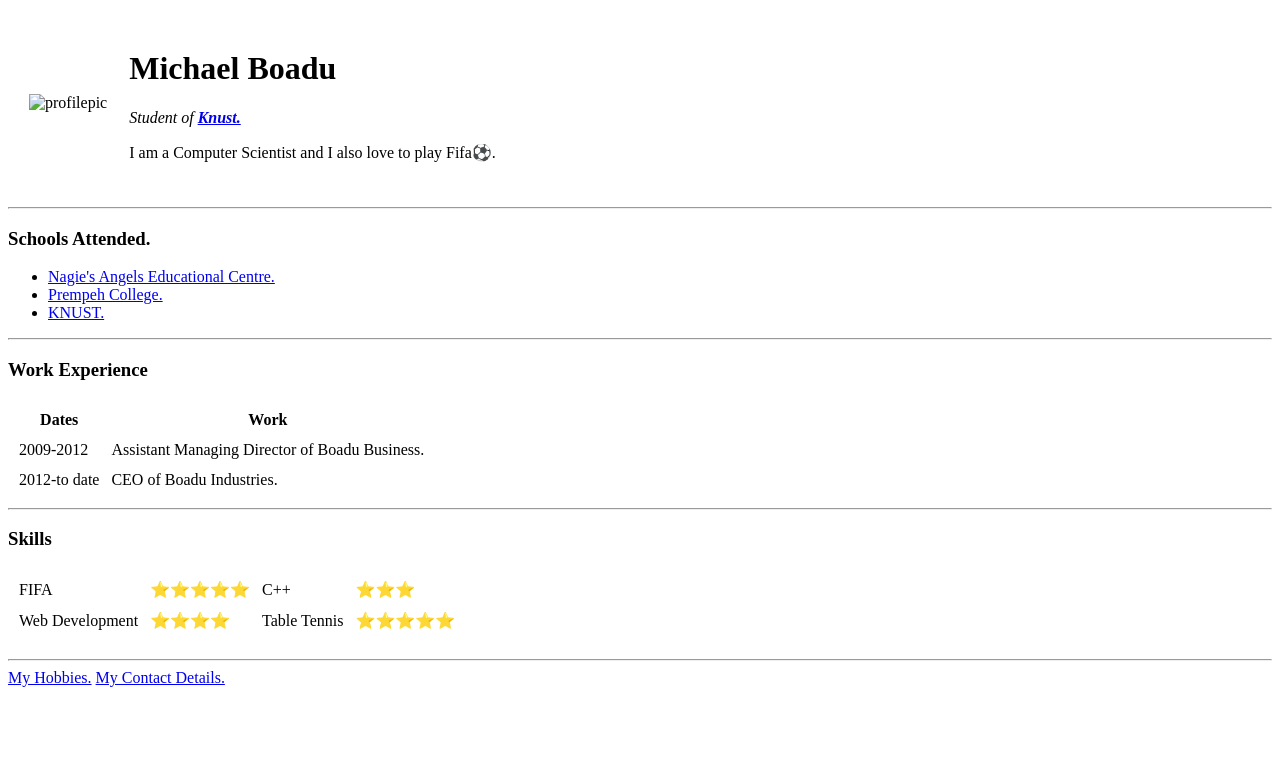
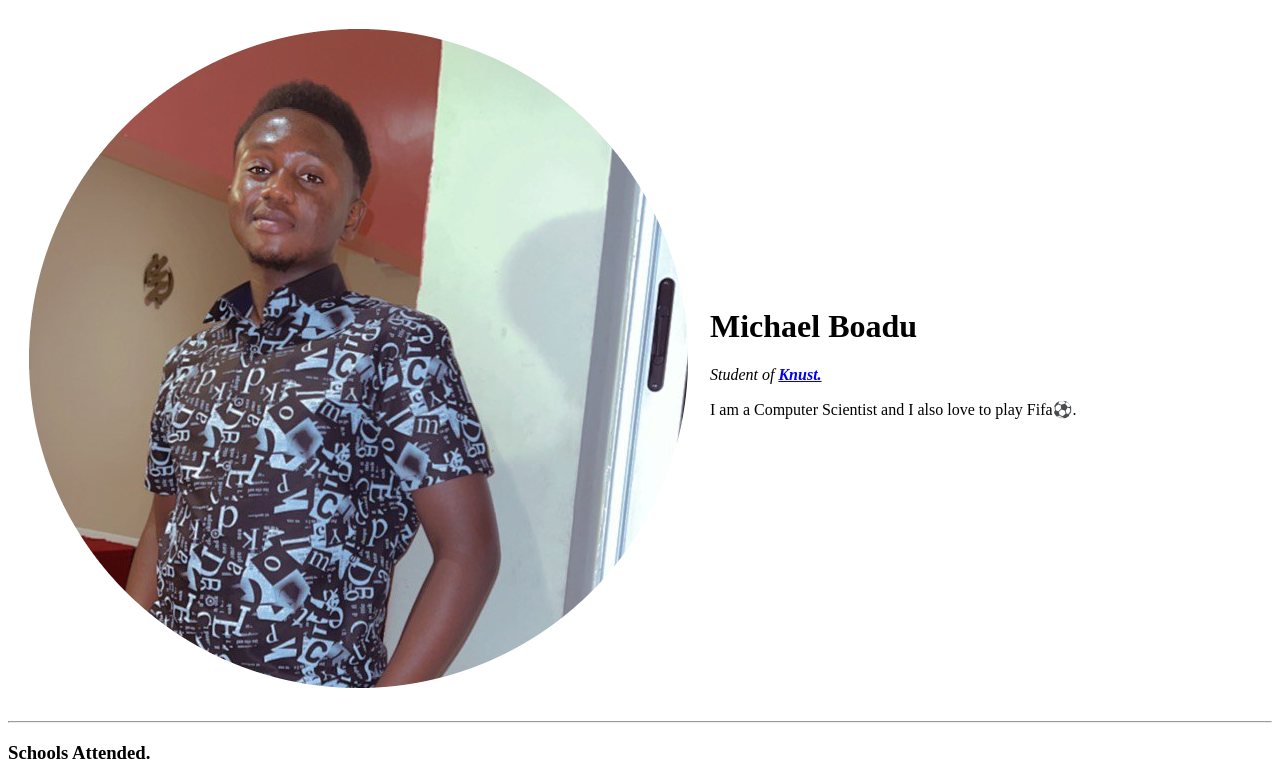
Before and after one commit to mikeboadu/CV, a plain HTML site: page index.html in a window 1280 px wide. Shown: the top 779 px of the page. Drawn offline with Linux system fonts and the light colour scheme.

Commit message:
Update index.html

```diff
--- a/index.html
+++ b/index.html
@@ -9,7 +9,7 @@
 <body>
   <table cellspacing ="20">
     <tr>
-      <td><img src="images/michael.png" alt="profilepic"></td>
+      <td><img src="michael.png" alt="profilepic"></td>
 
       <td>
 
```
